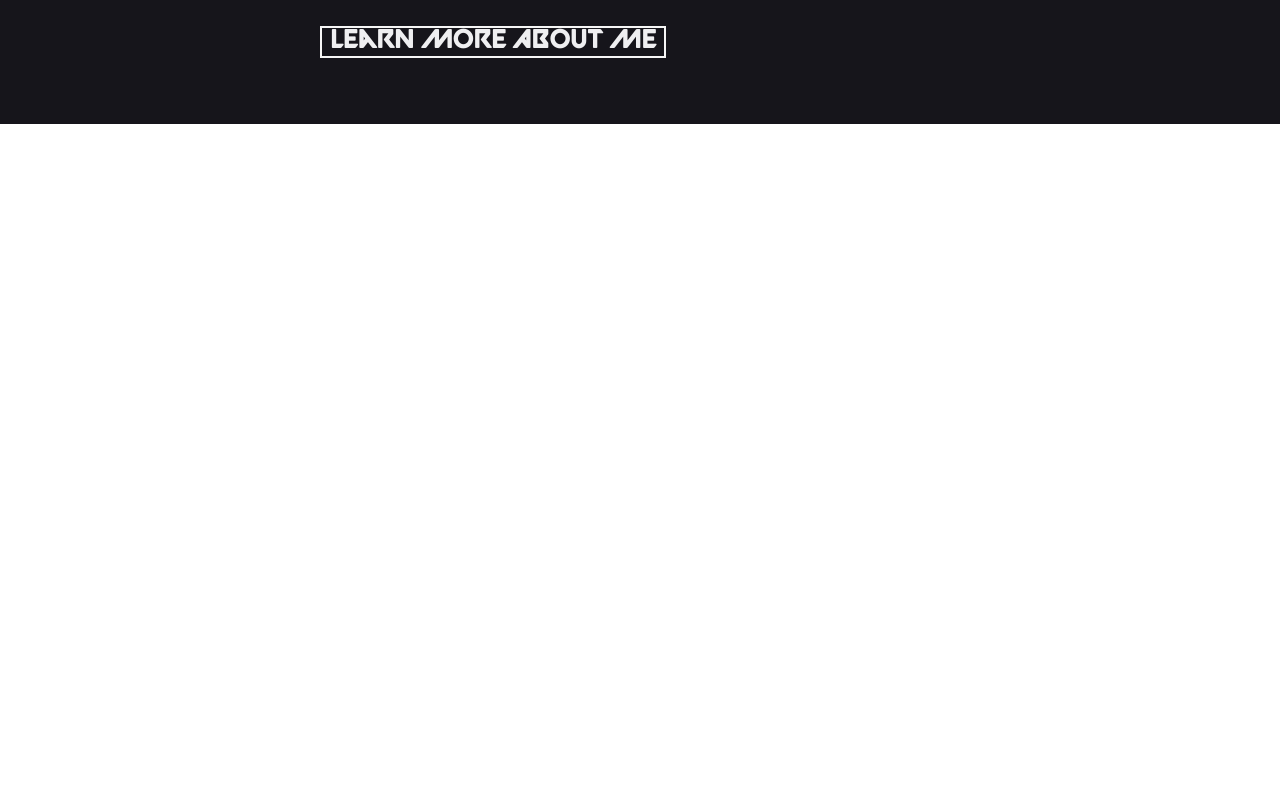
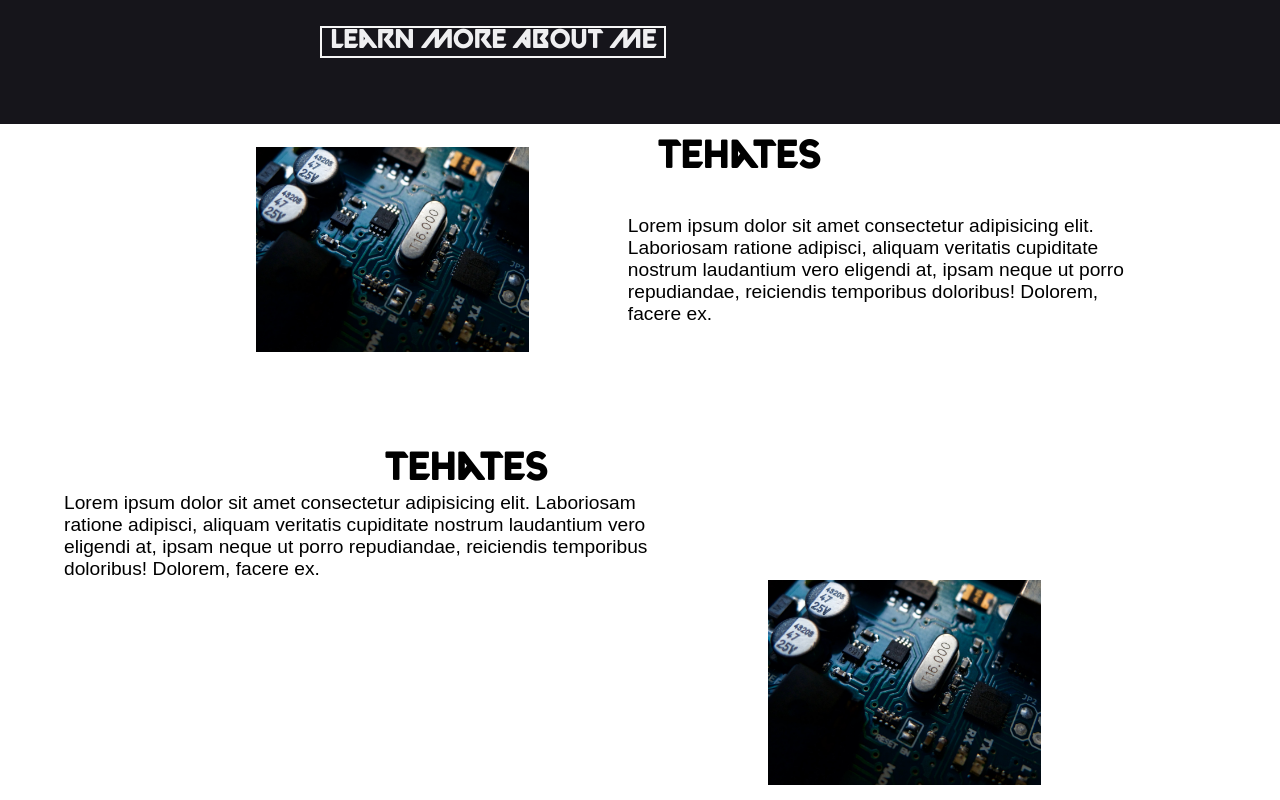
Before and after one commit to GusTelhada/Portefolio, a plain HTML site: page index.html in a window 1280 px wide. Shown: the part 1120-1920 px from the top of the page. Drawn offline with Linux system fonts and the light colour scheme.

Commit message:
projects content

```diff
--- a/css/index-styles.css
+++ b/css/index-styles.css
@@ -12,6 +12,7 @@
   }
 
   body{
+    font-family: 'Oswald', sans-serif;
     align-items: center;
     text-align: center;
   }
@@ -324,14 +325,71 @@ nav a:hover:before{
   /** Section 3 **/
 
   #section3{
-    height: 90vh;
+    height: 130vh;
     width: 100%;
     background-color: #ffffff;
     color: #000000;
     text-align: left;
+    align-items: center;
   }
 
 
+  #projects_left{
+    display: flex;
+    margin-top: 1%;
+    height: 30%;
+    /*border: 2px solid red;*/
+  }
+
+  #projects_left img{
+    position: relative;
+    margin-top: 10px;
+    height: 16vw;
+    max-width: 600px;
+    left: 20%;
+  }
+
+  #projects_left h2{
+    position: relative;
+    font-size: 3vw;
+    left: 30%;
+    font-family: valorantfont;
+  }
+
+  #projects_left p{
+    position: relative;
+    font-family: 'Oswald', sans-serif;
+    font-size: 1.5vw;
+    top: 25%;
+    max-width: 40%;
+    left: 15%;
+  }
+
+
+  #projects_right img{
+    position: relative;
+    height: 16vw;
+    left: 60%;
+
+  }
+
+  #projects_right h2{
+    position: relative;
+    margin-right: 0px;
+    font-size: 3vw;
+    width: 100px;
+    left: 30%;
+    font-family: valorantfont;
+  }
+
+  #projects_right p{
+    position: relative;
+    font-family: 'Oswald', sans-serif;
+    margin-right: 0px;
+    font-size: 1.5vw;
+    max-width: 600px;
+    left: 5%;
+  }
 
 
 
--- a/index.html
+++ b/index.html
@@ -51,6 +51,18 @@
 
 
   <section id="section3">
+    <div id="projects_left">
+      <img src="imgs/arduino_img.jpg" alt="">
+      <h2>Tehates</h2>
+      <p>Lorem ipsum dolor sit amet consectetur adipisicing elit. Laboriosam ratione adipisci, aliquam veritatis cupiditate nostrum laudantium vero eligendi at, ipsam neque ut porro repudiandae, reiciendis temporibus doloribus! Dolorem, facere ex.</p>
+    </div>
+
+    <div id="projects_right">
+
+      <h2>Tehates</h2>
+      <p>Lorem ipsum dolor sit amet consectetur adipisicing elit. Laboriosam ratione adipisci, aliquam veritatis cupiditate nostrum laudantium vero eligendi at, ipsam neque ut porro repudiandae, reiciendis temporibus doloribus! Dolorem, facere ex.</p>
+      <img src="imgs/arduino_img.jpg" alt="">
+    </div>
 
   </section>
 
```
Also changed, not shown: imgs/arduino_img.jpg (added), imgs/drone.png (deleted), imgs/logo.png (deleted).
